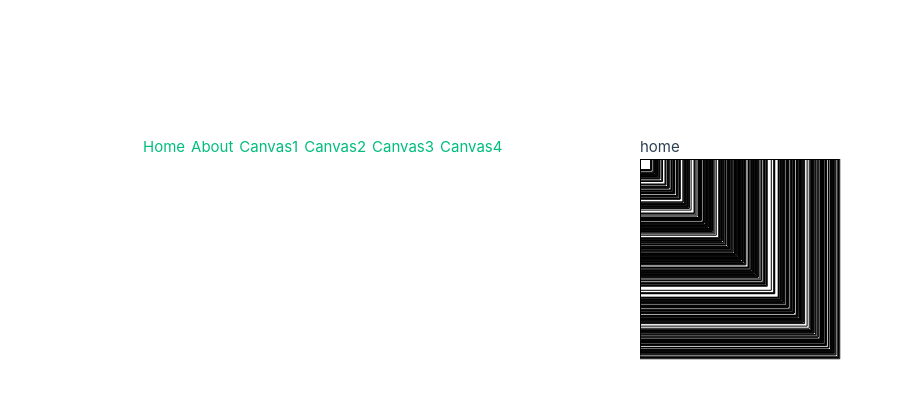
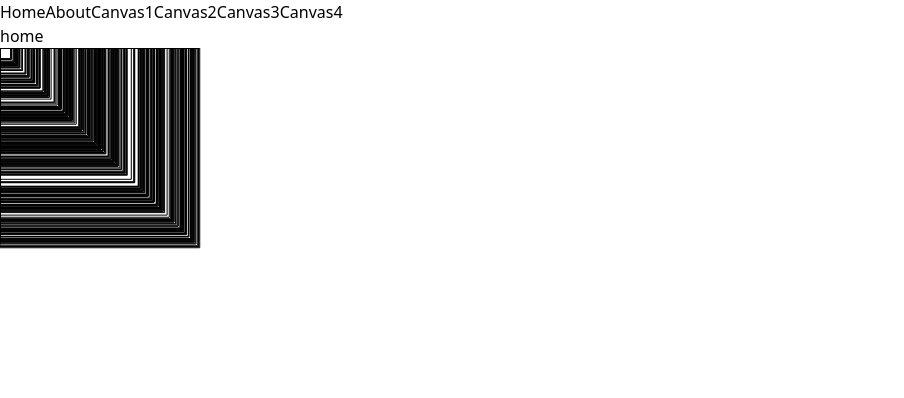
Before and after one commit to RobinHood0101/creativeCodingEMVs, a Vue app in the folder creativeCoding/: page / in a window 1280 px wide. Shown: the top 398 px of the page, without its empty margins (0-904 px from the left). Built offline with nearby package versions, Linux system fonts and the light colour scheme.

Commit message:
install tailwindcss with vite
- remove unused css

```diff
--- a/creativeCoding/package.json
+++ b/creativeCoding/package.json
@@ -9,8 +9,10 @@
     "preview": "vite preview"
   },
   "dependencies": {
+    "@tailwindcss/vite": "^4.1.0",
     "p5": "^1.11.3",
     "pinia": "^3.0.1",
+    "tailwindcss": "^4.1.0",
     "vue": "^3.5.13",
     "vue-router": "^4.5.0"
   },
--- a/creativeCoding/src/assets/base.css
+++ /dev/null
@@ -1,86 +0,0 @@
-/* color palette from <https://github.com/vuejs/theme> */
-:root {
-  --vt-c-white: #ffffff;
-  --vt-c-white-soft: #f8f8f8;
-  --vt-c-white-mute: #f2f2f2;
-
-  --vt-c-black: #181818;
-  --vt-c-black-soft: #222222;
-  --vt-c-black-mute: #282828;
-
-  --vt-c-indigo: #2c3e50;
-
-  --vt-c-divider-light-1: rgba(60, 60, 60, 0.29);
-  --vt-c-divider-light-2: rgba(60, 60, 60, 0.12);
-  --vt-c-divider-dark-1: rgba(84, 84, 84, 0.65);
-  --vt-c-divider-dark-2: rgba(84, 84, 84, 0.48);
-
-  --vt-c-text-light-1: var(--vt-c-indigo);
-  --vt-c-text-light-2: rgba(60, 60, 60, 0.66);
-  --vt-c-text-dark-1: var(--vt-c-white);
-  --vt-c-text-dark-2: rgba(235, 235, 235, 0.64);
-}
-
-/* semantic color variables for this project */
-:root {
-  --color-background: var(--vt-c-white);
-  --color-background-soft: var(--vt-c-white-soft);
-  --color-background-mute: var(--vt-c-white-mute);
-
-  --color-border: var(--vt-c-divider-light-2);
-  --color-border-hover: var(--vt-c-divider-light-1);
-
-  --color-heading: var(--vt-c-text-light-1);
-  --color-text: var(--vt-c-text-light-1);
-
-  --section-gap: 160px;
-}
-
-@media (prefers-color-scheme: dark) {
-  :root {
-    --color-background: var(--vt-c-black);
-    --color-background-soft: var(--vt-c-black-soft);
-    --color-background-mute: var(--vt-c-black-mute);
-
-    --color-border: var(--vt-c-divider-dark-2);
-    --color-border-hover: var(--vt-c-divider-dark-1);
-
-    --color-heading: var(--vt-c-text-dark-1);
-    --color-text: var(--vt-c-text-dark-2);
-  }
-}
-
-*,
-*::before,
-*::after {
-  box-sizing: border-box;
-  margin: 0;
-  font-weight: normal;
-}
-
-body {
-  min-height: 100vh;
-  color: var(--color-text);
-  background: var(--color-background);
-  transition:
-    color 0.5s,
-    background-color 0.5s;
-  line-height: 1.6;
-  font-family:
-    Inter,
-    -apple-system,
-    BlinkMacSystemFont,
-    'Segoe UI',
-    Roboto,
-    Oxygen,
-    Ubuntu,
-    Cantarell,
-    'Fira Sans',
-    'Droid Sans',
-    'Helvetica Neue',
-    sans-serif;
-  font-size: 15px;
-  text-rendering: optimizeLegibility;
-  -webkit-font-smoothing: antialiased;
-  -moz-osx-font-smoothing: grayscale;
-}
--- a/creativeCoding/src/assets/main.css
+++ b/creativeCoding/src/assets/main.css
@@ -1,35 +1 @@
-@import './base.css';
-
-#app {
-  max-width: 1280px;
-  margin: 0 auto;
-  padding: 2rem;
-  font-weight: normal;
-}
-
-a,
-.green {
-  text-decoration: none;
-  color: hsla(160, 100%, 37%, 1);
-  transition: 0.4s;
-  padding: 3px;
-}
-
-@media (hover: hover) {
-  a:hover {
-    background-color: hsla(160, 100%, 37%, 0.2);
-  }
-}
-
-@media (min-width: 1024px) {
-  body {
-    display: flex;
-    place-items: center;
-  }
-
-  #app {
-    display: grid;
-    grid-template-columns: 1fr 1fr;
-    padding: 0 2rem;
-  }
-}
+@import "tailwindcss";
--- a/creativeCoding/vite.config.js
+++ b/creativeCoding/vite.config.js
@@ -3,12 +3,14 @@
 import { defineConfig } from 'vite'
 import vue from '@vitejs/plugin-vue'
 import vueDevTools from 'vite-plugin-vue-devtools'
+import tailwindcss from '@tailwindcss/vite'
 
 // https://vite.dev/config/
 export default defineConfig({
   plugins: [
     vue(),
     vueDevTools(),
+    tailwindcss(),
   ],
   resolve: {
     alias: {
```
Also changed, not shown: 1 other file (tests, documents, lock files or other folders).
